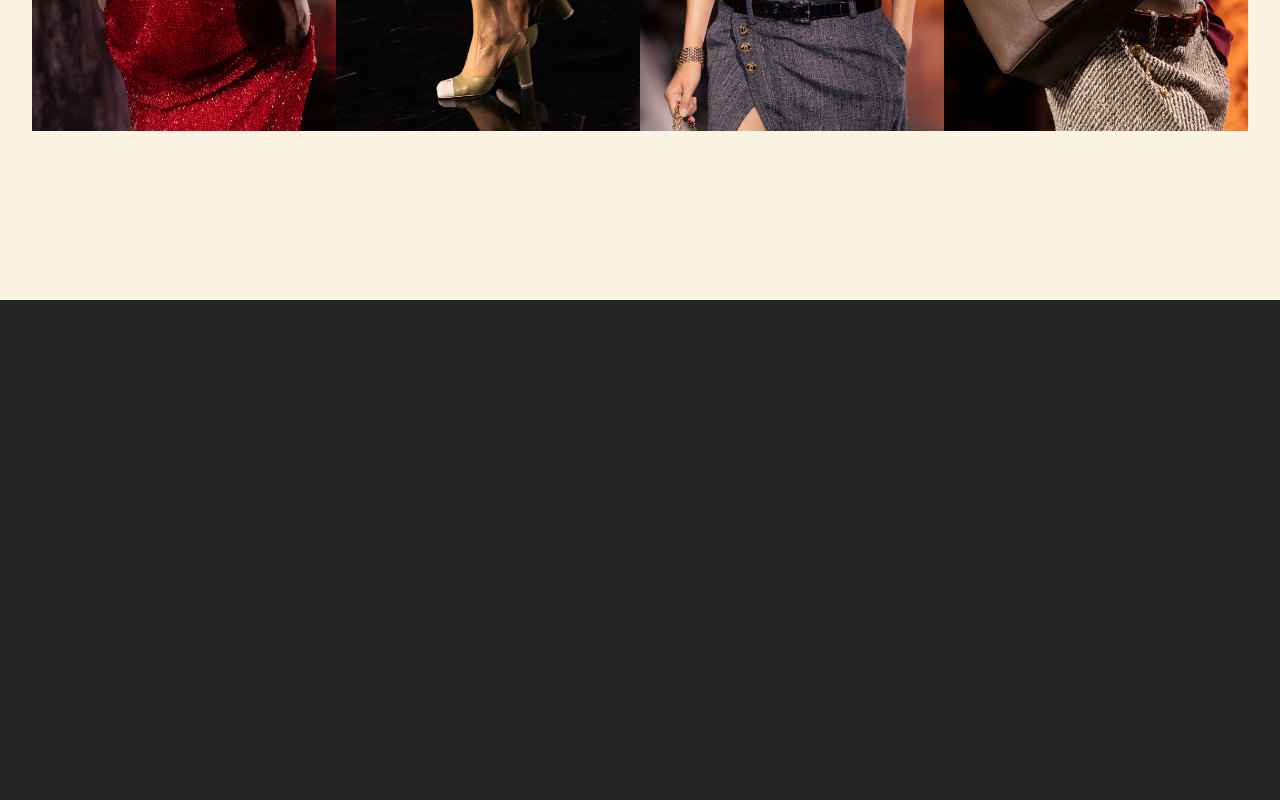
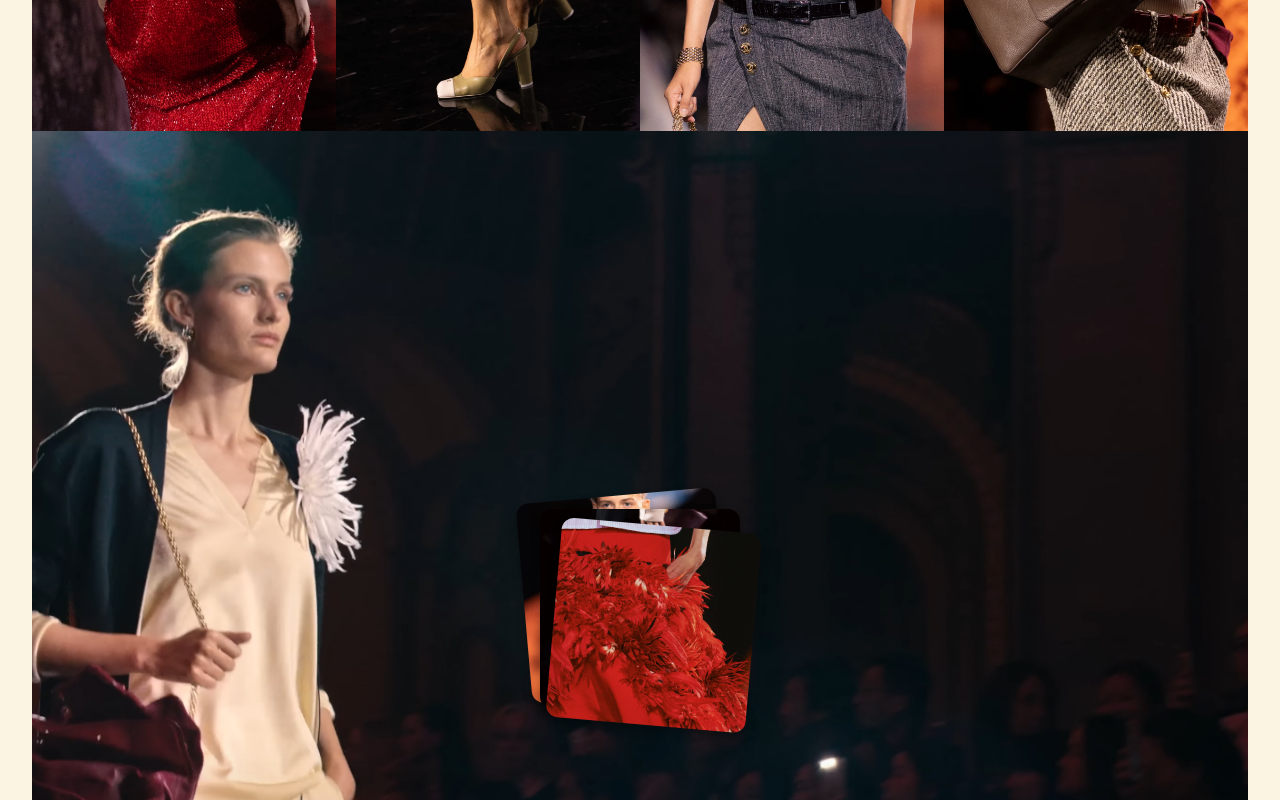
Before and after one commit to andysund/chanel-exp-v2, a React (Vite) app in the folder frontend/vite-project/: page / in a window 1280 px wide. Shown: the part 500-1300 px from the top of the page. Before the commit the page ends 800 px from the top, so only its background shows below. Built offline with nearby package versions, Linux system fonts and the light colour scheme.

Commit message:
mainframe added

```diff
--- a/frontend/vite-project/src/App.jsx
+++ b/frontend/vite-project/src/App.jsx
@@ -1,6 +1,7 @@
 import './App.css'
 import HeaderChanel from './components/HeaderChanel.jsx'
 import Diaporama from './components/Diaporama.jsx'
+import Mainframe from './components/Mainframe.jsx'
 function App() {
 
 
@@ -9,6 +10,7 @@ function App() {
       <div className="main-container">
       <HeaderChanel />
       <Diaporama />
+      <Mainframe />
       </div>
     </>
   )
--- /dev/null
+++ b/frontend/vite-project/src/components/Mainframe.css
@@ -0,0 +1,56 @@
+.mainframe {
+  position: relative;
+  width: 100%;
+  height: 956px;
+  background-size: cover;
+  background-position: center;
+  display: flex;
+  justify-content: center;
+  align-items: center;
+}
+
+.mainframe-container {
+  position: relative;
+  width: 200px;
+  height: 200px;
+}
+
+.mainframe-one,
+.mainframe-two,
+.mainframe-three {
+  position: absolute;
+  width: 200px;
+  height: 200px;
+  border-radius: 12px;
+  box-shadow: 0 5px 10px rgba(0, 0, 0, 0.3);
+  transition: transform 0.3s ease, box-shadow 0.3s ease;
+  background-size: cover;
+  background-position: center;
+  background-repeat: no-repeat;
+}
+
+.mainframe-one {
+  z-index: 1;
+  transform: rotate(-5deg) translate(-15px, -15px);
+}
+
+.mainframe-two {
+  z-index: 2;
+  transform: rotate(0deg);
+}
+
+.mainframe-three {
+  z-index: 3;
+  transform: rotate(5deg) translate(15px, 15px);
+}
+
+/* Hover effects */
+.mainframe-container:hover .mainframe-one {
+  transform: rotate(-5deg) translate(-25px, -25px);
+}
+.mainframe-container:hover .mainframe-two {
+  transform: rotate(0deg) translate(0, -10px);
+}
+.mainframe-container:hover .mainframe-three {
+  transform: rotate(5deg) translate(25px, 25px);
+}
--- /dev/null
+++ b/frontend/vite-project/src/components/Mainframe.jsx
@@ -0,0 +1,33 @@
+import './Mainframe.css';
+
+// 🔹 Imports des images
+import backgroundMain from '../assets/photos/background-main.png';
+import frontOne from '../assets/photos/front-one.webp';
+import lowerOne from '../assets/photos/lower-one.webp';
+import sideOne from '../assets/photos/side-one.webp';
+
+function Mainframe() {
+  return (
+    <div
+      className="mainframe"
+      style={{ backgroundImage: `url(${backgroundMain})` }}
+    >
+      <div className="mainframe-container">
+        <div
+          className="mainframe-one"
+          style={{ backgroundImage: `url(${frontOne})` }}
+        ></div>
+        <div
+          className="mainframe-two"
+          style={{ backgroundImage: `url(${lowerOne})` }}
+        ></div>
+        <div
+          className="mainframe-three"
+          style={{ backgroundImage: `url(${sideOne})` }}
+        ></div>
+      </div>
+    </div>
+  );
+}
+
+export default Mainframe;
```
Also changed, not shown: frontend/vite-project/src/assets/photos/background-main.png (added).
